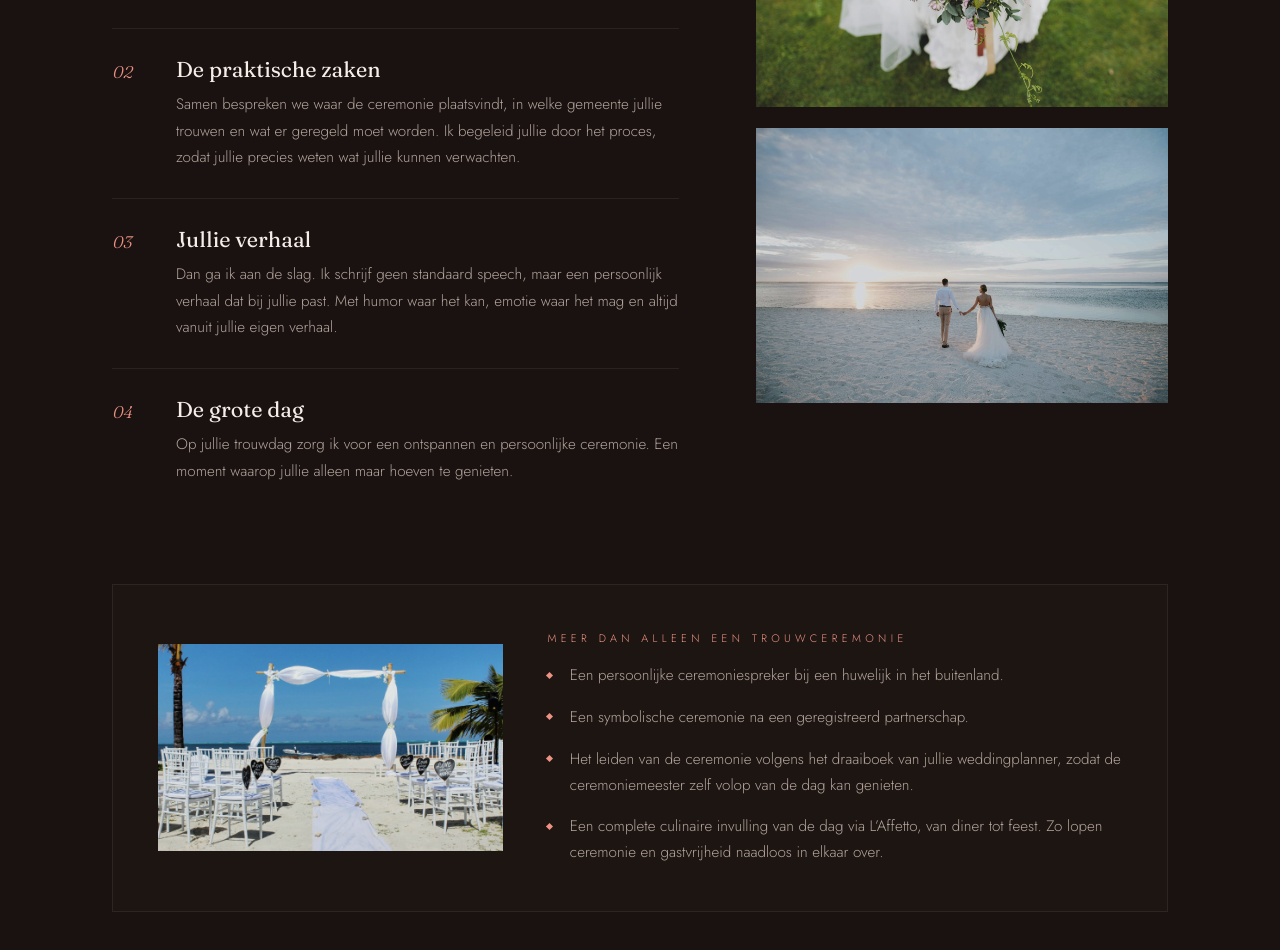
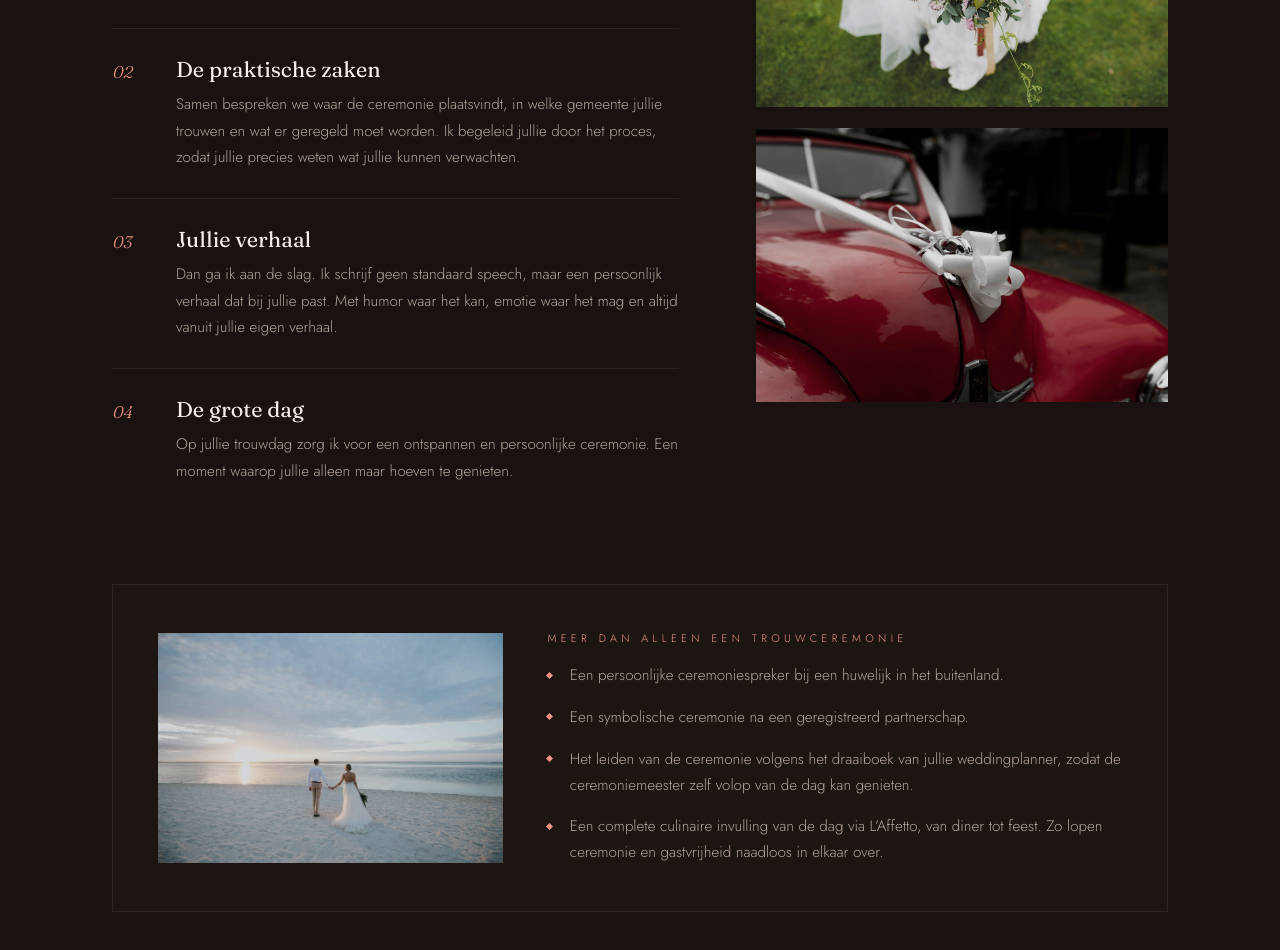
Before and after one commit to Luukvdijk/jametanouk, a Next.js app: page / in a window 1280 px wide. Shown: the part 2340-3290 px from the top of the page. Built offline with nearby package versions, Linux system fonts and the light colour scheme; no server answers.

Commit message:
Revert "Strandfoto vervangt de rode trouwauto in de werkwijze"
This reverts commit e8c33266c058a36c53259c18530a0e059fa1b10d.

```diff
--- a/app/page.tsx
+++ b/app/page.tsx
@@ -197,10 +197,10 @@ export default function Home() {
                 sizes="(max-width: 900px) 86vw, 34vw"
               />
               <Image
-                src="/images/strand-bruidspaar.jpg"
-                alt="Bruidspaar wandelt hand in hand over het strand"
+                src="/images/trouwauto.jpg"
+                alt="Klassieke rode trouwauto met wit lint"
                 width={1600}
-                height={1067}
+                height={1065}
                 sizes="(max-width: 900px) 86vw, 34vw"
               />
             </Reveal>
@@ -210,10 +210,10 @@ export default function Home() {
             <div className="extra-grid">
               <div className="extra-media">
                 <Image
-                  src="/images/strand-ceremonie.jpg"
-                  alt="Ceremonieopstelling op het strand met witte stoelen"
+                  src="/images/strand-bruidspaar.jpg"
+                  alt="Bruidspaar wandelt hand in hand over het strand"
                   width={1600}
-                  height={961}
+                  height={1067}
                   sizes="(max-width: 900px) 86vw, 30vw"
                 />
               </div>
```
